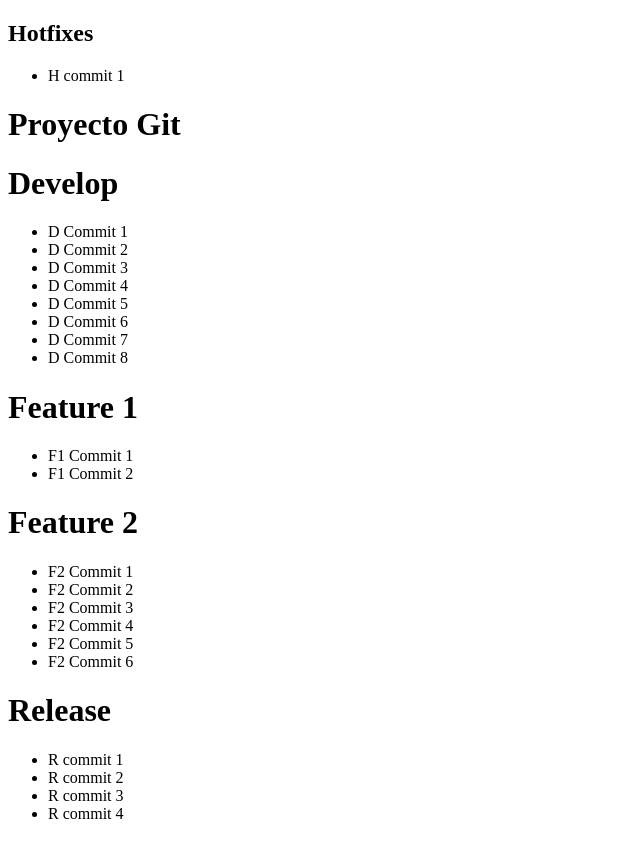
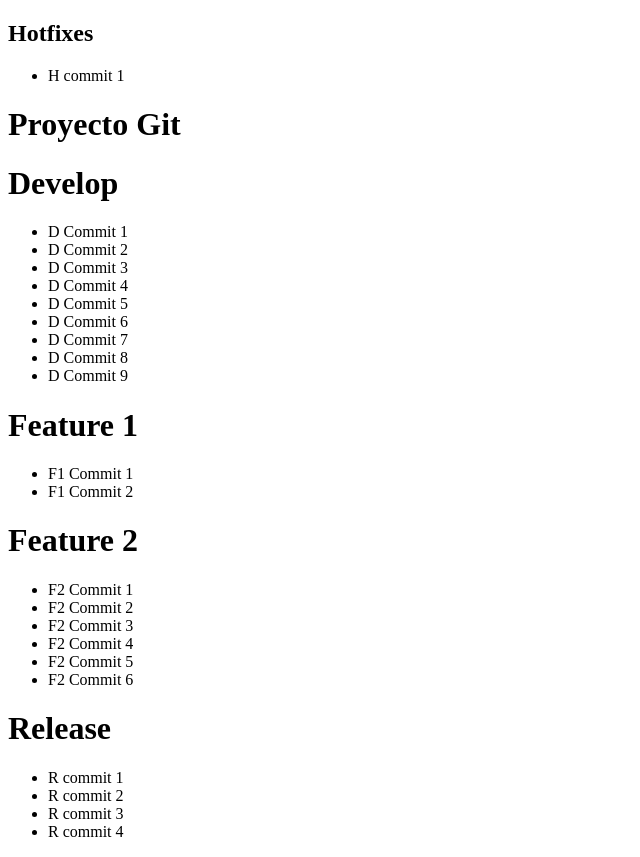
Before and after one commit to marinaln13/ProyectoGit, a plain HTML site: page index.html in a window 1280 px wide. Shown: the whole page, without its empty margins (0-640 px from the left). Drawn offline with Linux system fonts and the light colour scheme.

Commit message:
D Commit 9

```diff
--- a/index.html
+++ b/index.html
@@ -25,6 +25,7 @@
         <li>D Commit 6</li>
         <li>D Commit 7</li>
         <li>D Commit 8</li>
+        <li>D Commit 9</li>
     </ul>
 
     <h1>Feature 1</h1>
```
